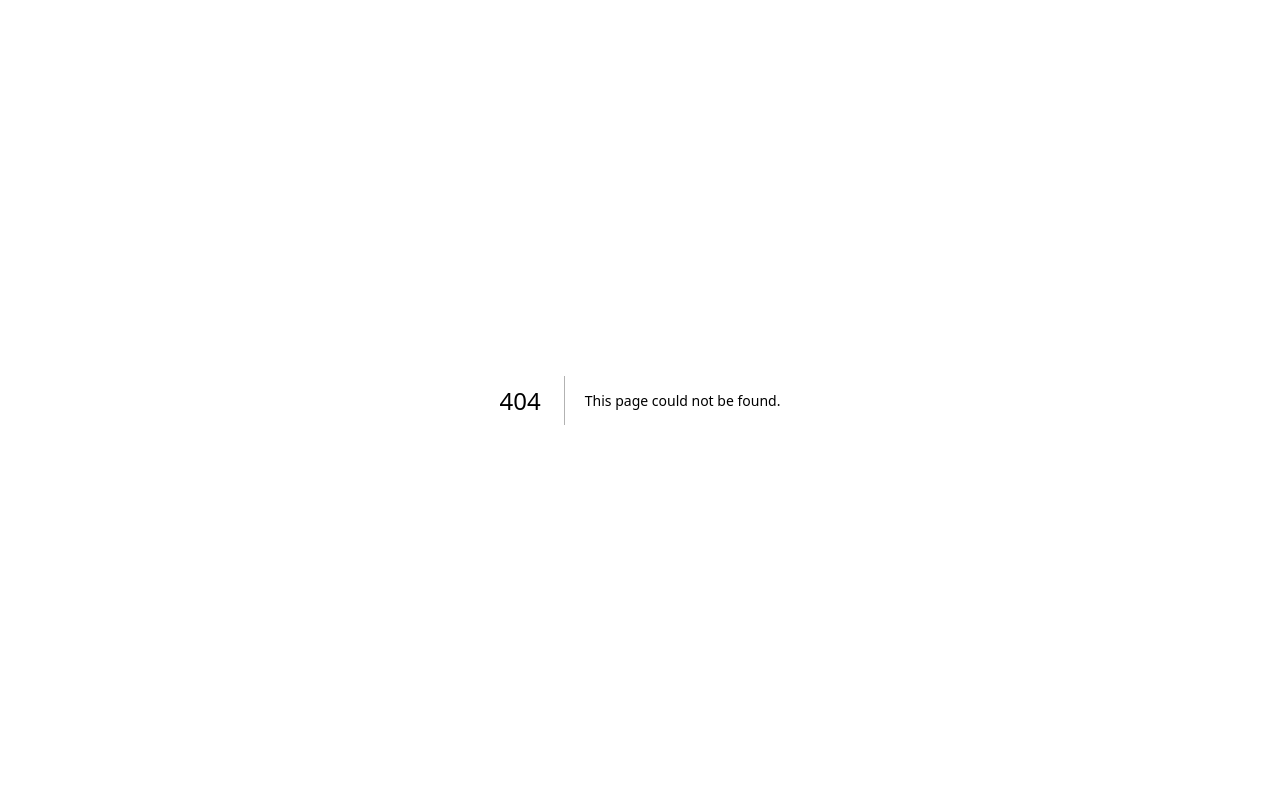
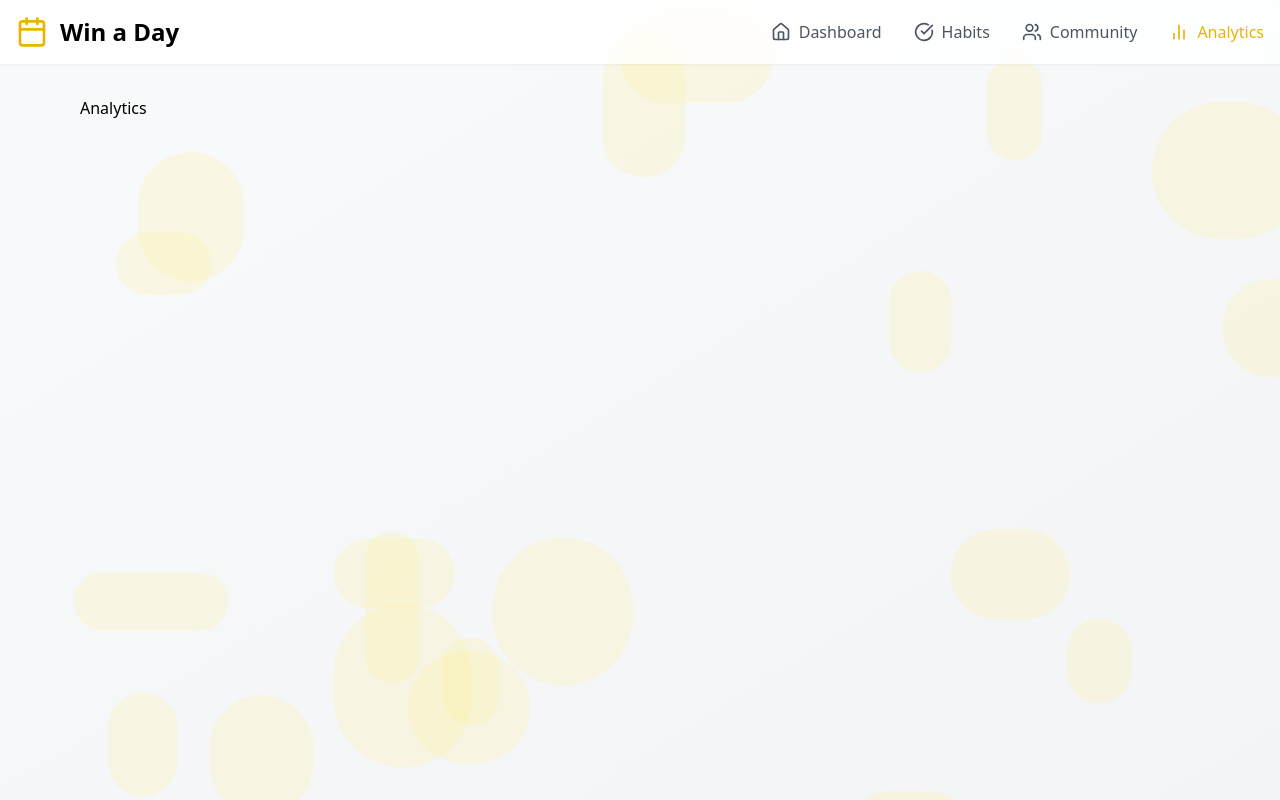
Before and after one commit to WhiteWolfWCY/win-a-day, a Next.js app: page /dashboard/analytics in a window 1280 px wide. Before the commit this address had no page. Built offline with nearby package versions, Linux system fonts and the light colour scheme.

Commit message:
Dashboard layout and navbar

```diff
--- /dev/null
+++ b/app/dashboard/analytics/page.tsx
@@ -0,0 +1,5 @@
+export default function AnalyticsPage() {
+    return (
+        <div>Analytics</div>
+    )
+}
--- /dev/null
+++ b/app/dashboard/community/page.tsx
@@ -0,0 +1,5 @@
+export default function CommunityPage() {
+    return (
+        <div>Community</div>
+    )
+}
--- /dev/null
+++ b/app/dashboard/habits/page.tsx
@@ -0,0 +1,5 @@
+export default function HabitsPage() {
+    return (
+        <div>Habits</div>
+    )
+}
--- /dev/null
+++ b/app/dashboard/layout.tsx
@@ -0,0 +1,42 @@
+"use client";
+
+import MaxWidthWrapper from "@/components/MaxWidthWrapper";
+import Navbar from "@/components/Navbar";
+import { motion } from "framer-motion";
+
+export default function DashboardLayout({
+  children,
+}: Readonly<{
+  children: React.ReactNode;
+}>) {
+  return (
+    <>
+    <div className="min-h-screen bg-gradient-to-br from-gray-50 to-gray-100 flex flex-col relative overflow-hidden">
+      {[...Array(20)].map((_, i) => (
+        <motion.div
+          key={i}
+          className="absolute rounded-full bg-yellow-200 opacity-20"
+          style={{
+            width: Math.random() * 100 + 50,
+            height: Math.random() * 100 + 50,
+            top: `${Math.random() * 100}%`,
+            left: `${Math.random() * 100}%`,
+          }}
+          animate={{
+            y: [0, Math.random() * 100 - 50],
+            x: [0, Math.random() * 100 - 50],
+            scale: [1, 1.1, 1],
+          }}
+          transition={{
+            duration: Math.random() * 10 + 10,
+            repeat: Infinity,
+            repeatType: "reverse",
+          }}
+        />
+      ))}
+      <Navbar />
+      <MaxWidthWrapper className="pt-8">{children}</MaxWidthWrapper>
+    </div>
+    </>
+  );
+}
--- a/app/page.tsx
+++ b/app/page.tsx
@@ -40,7 +40,7 @@ export default function Home() {
             <span className="font-bold text-2xl">Win a Day</span>
           </Link>
           <div className="flex items-center justify-center gap-4">
-            <Link href="/dashboard">
+            <Link href="/dashboard/home">
               <Button size="sm" className="flex items-center justify-center hover:bg-yellow-600">
                 Dive in
                 <ArrowRight className="h-10 w-10" />
@@ -86,7 +86,7 @@ export default function Home() {
                   size="lg"
                   className="bg-yellow-500 hover:bg-yellow-600 text-white"
                 >
-                  <Link href="/dashboard">
+                  <Link href="/dashboard/home">
                     Start Your Journey <ArrowRight className="h-8 w-8" />
                   </Link>
                 </Button>
--- /dev/null
+++ b/components/MaxWidthWrapper.tsx
@@ -0,0 +1,23 @@
+import { cn } from "@/lib/utils";
+import { ReactNode } from "react";
+
+const MaxWidthWrapper = ({
+  className,
+  children,
+}: {
+  className?: string;
+  children: ReactNode;
+}) => {
+  return (
+    <div
+      className={cn(
+        "h-full mx-auto w-full max-w-screen-2xl px-2.5 md:px-20",
+        className
+      )}
+    >
+        {children}
+    </div>
+  );
+};
+
+export default MaxWidthWrapper;
--- /dev/null
+++ b/components/Navbar.tsx
@@ -0,0 +1,42 @@
+"use client";
+
+import { cn } from "@/lib/utils";
+import { UserButton } from "@clerk/nextjs";
+import { BarChart2, CalendarIcon, CheckCircle, Home, Users } from "lucide-react";
+import Link from "next/link";
+import { usePathname } from "next/navigation";
+
+export default function Navbar() {
+
+    const pathname = usePathname();
+
+    return (
+        <header className="w-full p-4 bg-white bg-opacity-80 backdrop-blur-sm shadow-sm z-10">
+        <div className="container mx-auto flex justify-between items-center">
+          <Link href="/" className="flex items-center space-x-3">
+            <CalendarIcon className="h-8 w-8 text-yellow-500" />
+            <span className="font-bold text-2xl">Win a Day</span>
+          </Link>
+          <nav className="hidden md:flex space-x-8">
+            <Link href="/dashboard/home" className={cn("flex items-center space-x-2 text-gray-600 hover:text-yellow-500", pathname === "/dashboard/home" && "text-yellow-500")}>
+              <Home className="h-5 w-5" />
+              <span>Dashboard</span>
+            </Link>
+            <Link href="/dashboard/habits" className={cn("flex items-center space-x-2 text-gray-600 hover:text-yellow-500", pathname === "/dashboard/habits" && "text-yellow-500")}>
+              <CheckCircle className="h-5 w-5" />
+              <span>Habits</span>
+            </Link>
+            <Link href="/dashboard/community" className={cn("flex items-center space-x-2 text-gray-600 hover:text-yellow-500", pathname === "/dashboard/community" && "text-yellow-500")}>
+              <Users className="h-5 w-5" />
+              <span>Community</span>
+            </Link>
+            <Link href="/dashboard/analytics" className={cn("flex items-center space-x-2 text-gray-600 hover:text-yellow-500", pathname === "/dashboard/analytics" && "text-yellow-500")}   >
+              <BarChart2 className="h-5 w-5" />
+              <span>Analytics</span>
+            </Link>
+          </nav>
+          <UserButton />
+        </div>
+      </header>
+    )
+}
--- /dev/null
+++ b/components/ui/avatar.tsx
@@ -0,0 +1,50 @@
+"use client"
+
+import * as React from "react"
+import * as AvatarPrimitive from "@radix-ui/react-avatar"
+
+import { cn } from "@/lib/utils"
+
+const Avatar = React.forwardRef<
+  React.ElementRef<typeof AvatarPrimitive.Root>,
+  React.ComponentPropsWithoutRef<typeof AvatarPrimitive.Root>
+>(({ className, ...props }, ref) => (
+  <AvatarPrimitive.Root
+    ref={ref}
+    className={cn(
+      "relative flex h-10 w-10 shrink-0 overflow-hidden rounded-full",
+      className
+    )}
+    {...props}
+  />
+))
+Avatar.displayName = AvatarPrimitive.Root.displayName
+
+const AvatarImage = React.forwardRef<
+  React.ElementRef<typeof AvatarPrimitive.Image>,
+  React.ComponentPropsWithoutRef<typeof AvatarPrimitive.Image>
+>(({ className, ...props }, ref) => (
+  <AvatarPrimitive.Image
+    ref={ref}
+    className={cn("aspect-square h-full w-full", className)}
+    {...props}
+  />
+))
+AvatarImage.displayName = AvatarPrimitive.Image.displayName
+
+const AvatarFallback = React.forwardRef<
+  React.ElementRef<typeof AvatarPrimitive.Fallback>,
+  React.ComponentPropsWithoutRef<typeof AvatarPrimitive.Fallback>
+>(({ className, ...props }, ref) => (
+  <AvatarPrimitive.Fallback
+    ref={ref}
+    className={cn(
+      "flex h-full w-full items-center justify-center rounded-full bg-muted",
+      className
+    )}
+    {...props}
+  />
+))
+AvatarFallback.displayName = AvatarPrimitive.Fallback.displayName
+
+export { Avatar, AvatarImage, AvatarFallback }
--- a/package.json
+++ b/package.json
@@ -14,6 +14,7 @@
   "dependencies": {
     "@clerk/nextjs": "^6.0.0",
     "@neondatabase/serverless": "^0.10.1",
+    "@radix-ui/react-avatar": "^1.1.1",
     "@radix-ui/react-icons": "^1.3.0",
     "@radix-ui/react-slot": "^1.1.0",
     "class-variance-authority": "^0.7.0",
```
Also changed, not shown: app/dashboard/home/page.tsx (renamed from app/dashboard/page.tsx), 1 other file (tests, documents, lock files or other folders).
